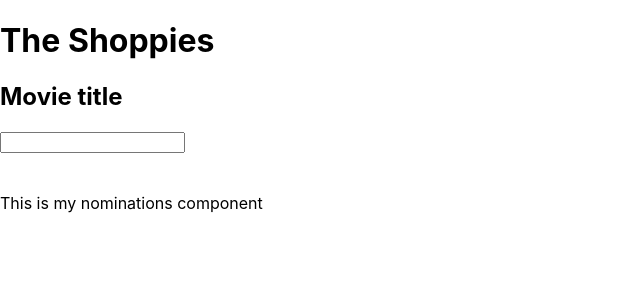
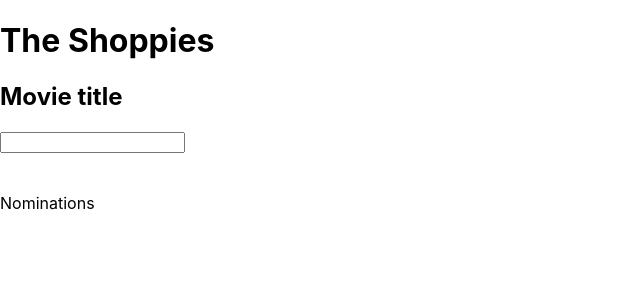
Before and after one commit to thequeenbeebs/the-shoppies, a React (Create React App) app: page / in a window 1280 px wide. Shown: the top 300 px of the page, without its empty margins (0-640 px from the left). Built offline with nearby package versions, Linux system fonts and the light colour scheme.

Commit message:
build out nominations component

```diff
--- a/src/App.js
+++ b/src/App.js
@@ -7,7 +7,8 @@ import Nominations from './components/Nominations'
 class App extends React.Component {
   state = {
     searchInput: "",
-    results: []
+    results: [],
+    nominations: []
   }
 
   updateSearch = input => {
@@ -17,13 +18,17 @@ class App extends React.Component {
         .then(results => this.setState({results: results}))
   }
 
+  nominateMovie = movie => {
+    this.setState({nominations: [...this.state.nominations, movie]})
+  }
+
   render() {
     return (
       <div className="App">
         <h1>The Shoppies</h1>
         <Search updateSearch={this.updateSearch}/><br/>
-        {this.state.searchInput ? <Results searchInput={this.state.searchInput} results={this.state.results}/> : null}<br/>
-        <Nominations />
+        {this.state.searchInput ? <Results searchInput={this.state.searchInput} results={this.state.results} nominateMovie={this.nominateMovie}/> : null}<br/>
+        <Nominations nominations={this.state.nominations}/>
       </div>
     );
   }
--- a/src/components/Nominations.js
+++ b/src/components/Nominations.js
@@ -4,7 +4,10 @@ class Nominations extends React.Component {
     render(){
         return(
             <div>
-                This is my nominations component
+                Nominations
+                <ul>
+                    {this.props.nominations.map(movie => <li>{movie["Title"]} ({movie["Year"]}) <button>Remove</button></li>)}
+                </ul>
             </div>
         )
     }
--- a/src/components/Results.js
+++ b/src/components/Results.js
@@ -7,7 +7,7 @@ class Results extends React.Component {
             <div>
                 Results for "{this.props.searchInput}"
                 <ul>
-                    {this.props.results ? <li>{this.props.results["Title"]} ({this.props.results["Year"]}) <button>Nominate</button></li> : null}
+                    {this.props.results ? <li>{this.props.results["Title"]} ({this.props.results["Year"]}) <button onClick={() => this.props.nominateMovie(this.props.results)}>Nominate</button></li> : null}
                 </ul>
             </div>
         )
```
